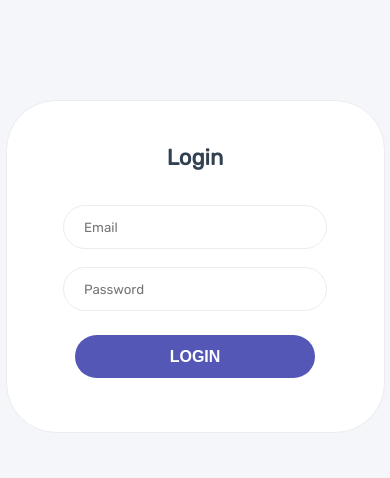
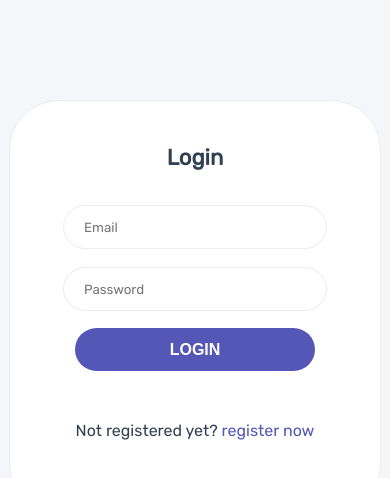
Before and after one commit to ehsansh/comment-frontend, a React (Create React App) app: page /login in a window 390 px wide. Shown: the top 478 px of the page. Built offline with nearby package versions, Linux system fonts and the light colour scheme.

Commit message:
make auth pages responsive and get auth info after registeration and send user to home page

```diff
--- a/src/App.scss
+++ b/src/App.scss
@@ -20,33 +20,50 @@ body {
     position: relative;
 }
 
-div.content-form {
+div.auth-form {
     width: 377px;
     margin: 100px auto;
     padding: 43px 0 54px;
-    // background: rgb(222, 196, 252);
-    // background: linear-gradient(
-    //     90deg,
-    //     rgba(222, 196, 252, 1) 0%,
-    //     rgba(0, 212, 255, 1) 100%
-    // );
     border-radius: 50px;
     border: 1px solid $light-gray;
     background-color: $white;
+    p {
+        color: $dark-blue;
+        text-align: center;
+        margin-top: 50px;
+        a {
+            text-decoration: none;
+            color: $moderate-blue;
+        }
+    }
+    div.errors {
+        color: $soft-red;
+    }
     h1 {
         font-size: 22px;
         margin: 0 auto 34px;
         color: $dark-blue;
+        text-align: center;
     }
     div.row {
-        display: flex;
-        justify-content: center;
+        position: relative;
+        text-align: center;
+        div.error {
+            // position: absolute;
+            color: $soft-red;
+            font-size: 14px;
+        }
+        div.errors {
+            margin-top: 19px;
+        }
     }
     input {
         width: 240px;
         height: 40px;
         border-radius: 67px;
-        margin-bottom: 18px;
+        // margin-bottom: 18px;
+        display: block;
+        margin: 18px auto 4px;
         border: 1px solid $light-gray;
         padding-left: 20px;
         font-family: 'Rubik';
@@ -62,7 +79,7 @@ div.content-form {
         background: $moderate-blue;
         color: $white;
         border-radius: 77px;
-        margin-top: 6px;
+        margin: 17px auto 0;
         border: none;
         transition: 0.2s;
         span {
@@ -76,3 +93,8 @@ div.content-form {
         }
     }
 }
+@media (max-width: 400px) {
+    div.auth-form {
+        width: 95%;
+    }
+}
--- a/src/components/Comment.js
+++ b/src/components/Comment.js
@@ -69,7 +69,7 @@ const Comment = ({ comment, indent }) => {
                 <div>
                     <div className='content'>
                         <CommentVotes
-                            votes={votes}
+                            votes={+votes}
                             userId={User.id}
                             commentId={comment.id}
                         />
--- a/src/components/Login.js
+++ b/src/components/Login.js
@@ -52,7 +52,7 @@ export default function Login() {
     };
     return (
         <div>
-            <div className='content-form'>
+            <div className='auth-form'>
                 <div className='row'>
                     <h1>Login</h1>
                 </div>
@@ -65,6 +65,7 @@ export default function Login() {
                             onChange={e => setEmail(e.target.value)}
                             placeholder='Email'
                             autoComplete='off'
+                            onFocus={() => setErrors([])}
                         />
                         <div className='error'></div>
                     </div>
@@ -76,6 +77,7 @@ export default function Login() {
                             placeholder='Password'
                             value={password}
                             onChange={e => setPassword(e.target.value)}
+                            onFocus={() => setErrors([])}
                         />
                     </div>
                     <div className='row'>
@@ -88,6 +90,12 @@ export default function Login() {
                     </div>
                 </form>
                 <div className='row'>
+                    <p>
+                        Not registered yet?
+                        <Link to='/register'> register now</Link>
+                    </p>
+                </div>
+                <div className='row'>
                     <div className='errors'>
                         {errors.map((e, i) => (
                             <div key={i}>{e.msg}</div>
--- a/src/components/PersistLogin.js
+++ b/src/components/PersistLogin.js
@@ -27,7 +27,7 @@ const PersistLogin = () => {
         return () => (isMounted = false);
     }, []);
 
-    return <>{isLoading ? <p>Loading...</p> : <Outlet />}</>;
+    return <>{isLoading ? <></> : <Outlet />}</>;
 };
 
 export default PersistLogin;
--- a/src/components/Register.js
+++ b/src/components/Register.js
@@ -1,17 +1,18 @@
 import React, { useState } from 'react';
-import { Link } from 'react-router-dom';
+import { Link, useNavigate } from 'react-router-dom';
 import axios from '../api/axios';
-
+import useAuth from '../hooks/useAuth';
 // import './styles/Register.scss';
 
 import { FontAwesomeIcon } from '@fortawesome/react-fontawesome';
 // import { faSyncAlt } from '@fortawesome/free-solid-svg-icons';
 import { useForm } from 'react-hook-form';
 export default function Register() {
+    const navigate = useNavigate();
     const [success, setSuccess] = useState(false);
     const [errors, setErrors] = useState([]);
     const [isLoading, setIsLoading] = useState(false);
-
+    const { setAuth } = useAuth();
     const {
         register: registerForm,
         handleSubmit,
@@ -29,8 +30,12 @@ export default function Register() {
                     withCredentials: true,
                 }
             );
-            setSuccess(true);
+
+            const accessToken = response?.data?.accessToken;
+            const user = response?.data?.user;
+            setAuth({ user, accessToken });
             setIsLoading(false);
+            navigate('/');
         } catch (err) {
             setErrors(err.response.data.errors);
             setIsLoading(false);
@@ -38,7 +43,7 @@ export default function Register() {
     };
 
     const form = (
-        <div className='content-form'>
+        <div className='auth-form'>
             <div className='row'>
                 <h1>Register</h1>
             </div>
@@ -51,9 +56,10 @@ export default function Register() {
                         })}
                         autoComplete='off'
                         placeholder='Name'
+                        onFocus={() => setErrors([])}
                     />
                     <div className='error'>
-                        {formErrors.name && <p>Please enter your name.</p>}
+                        {formErrors.name && <>Please enter your name.</>}
                     </div>
                 </div>
 
@@ -67,10 +73,11 @@ export default function Register() {
                         })}
                         autoComplete='off'
                         placeholder='Email'
+                        onFocus={() => setErrors([])}
                     />
                     <div className='error'>
                         {formErrors.email && (
-                            <p>Please enter your email address.</p>
+                            <>Please enter your email address.</>
                         )}
                     </div>
                 </div>
@@ -83,10 +90,11 @@ export default function Register() {
                             minLength: 8,
                         })}
                         placeholder='Password'
+                        onFocus={() => setErrors([])}
                     />
                     <div className='error'>
                         {formErrors.password && (
-                            <p>Password should at least be 8 characters</p>
+                            <>Password should at least be 8 characters</>
                         )}
                     </div>
                 </div>
```
